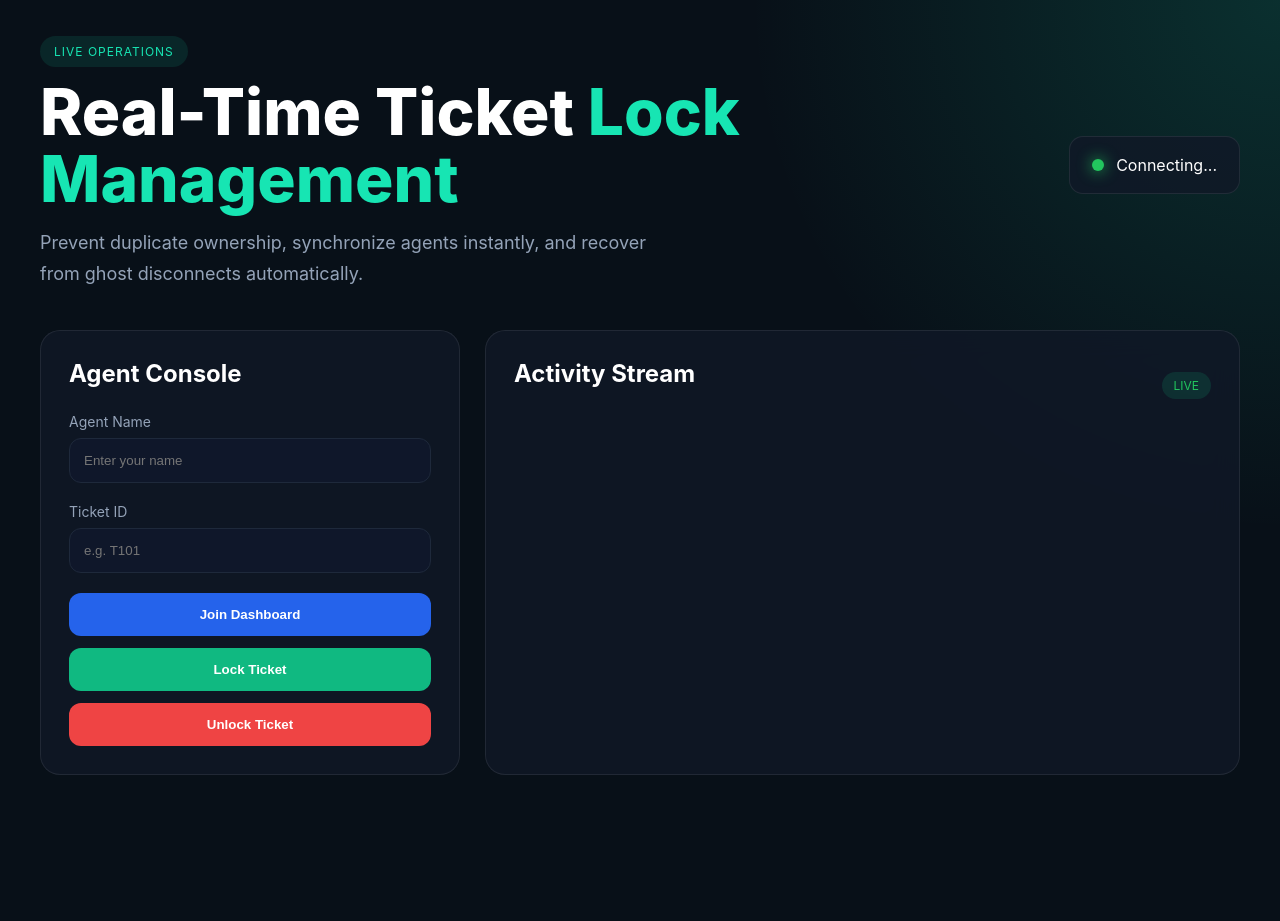
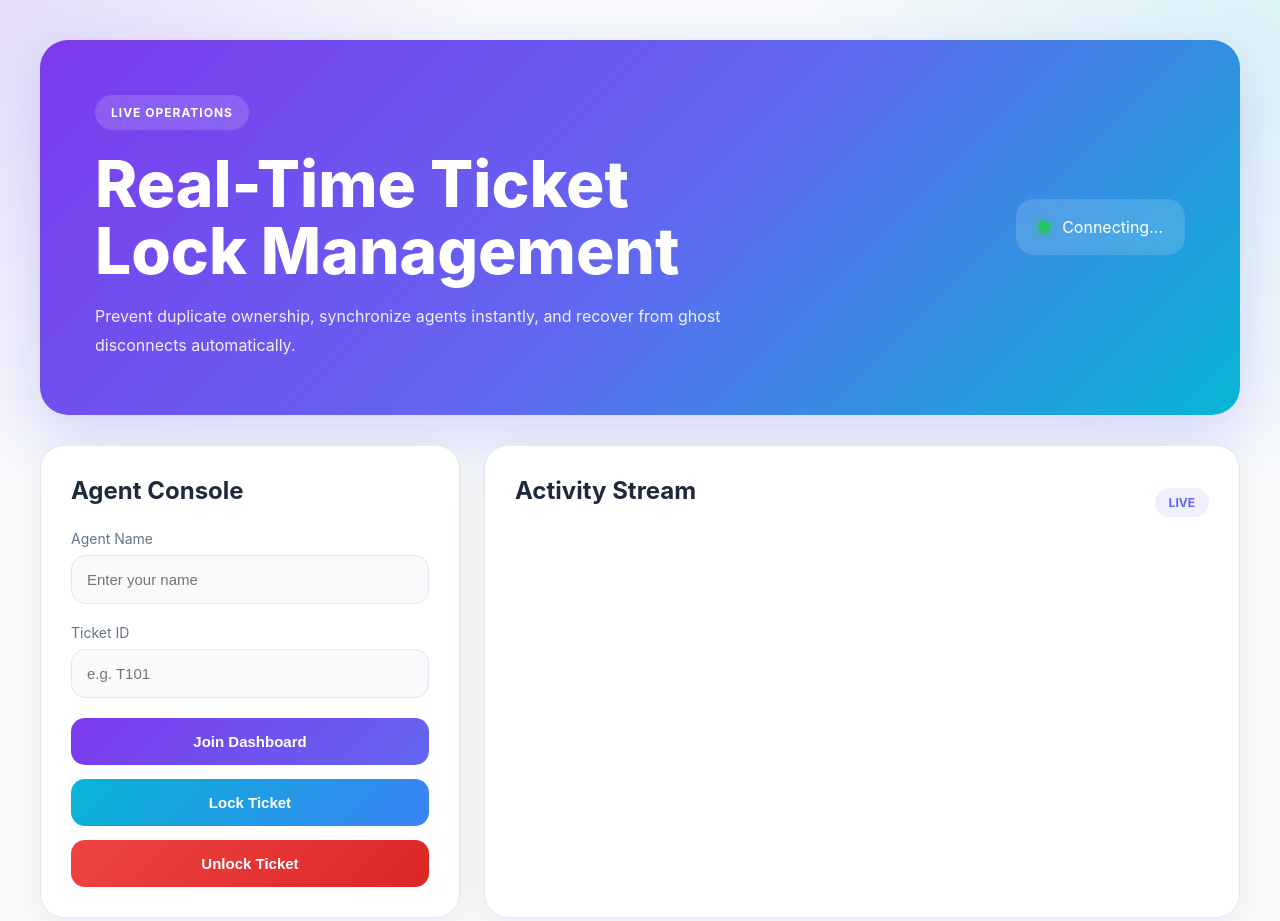
Before and after one commit to Hemlata-Chauhan/live-ops-helpdesk, a plain HTML site: page live-ops-helpdesk-frontend/index.html in a window 1280 px wide. Before the commit the page ends 815 px from the top, so only its background shows below. Drawn offline with nearby package versions, Linux system fonts and the light colour scheme.

Commit message:
Upadated UI

```diff
--- a/live-ops-helpdesk-backend/server.js
+++ b/live-ops-helpdesk-backend/server.js
@@ -6,7 +6,7 @@ const cors = require("cors");
 const app = express();
 
 const FRONTEND_URL =
-    "https://live-ops-helpdesk-git-main-hemlatas-projects-fc46debc.vercel.app";
+    "https://live-ops-helpdesk-zeta.vercel.app";
 
 app.use(
     cors({
--- a/live-ops-helpdesk-frontend/css/styles.css
+++ b/live-ops-helpdesk-frontend/css/styles.css
@@ -5,64 +5,109 @@
 }
 
 :root {
-    --bg: #081018;
-    --card: rgba(17, 24, 39, 0.8);
-    --border: rgba(255, 255, 255, 0.08);
 
-    --text: #ffffff;
-    --muted: #94a3b8;
+    --primary:
+        linear-gradient(135deg,
+            #7c3aed,
+            #6366f1,
+            #06b6d4);
 
-    --primary: #17e5b3;
-    --primary-dark: #10b981;
+    --purple: #7c3aed;
+    --blue: #6366f1;
+    --cyan: #06b6d4;
+
+    --text: #1e293b;
+    --muted: #64748b;
+
+    --white: #ffffff;
+
+    --success: #16a34a;
+    --danger: #dc2626;
+
+    --border: #e2e8f0;
 }
 
+
 body {
-    background:
-        radial-gradient(circle at top right,
-            rgba(23, 229, 179, 0.15),
-            transparent 35%),
-        #081018;
+
+    font-family:
+        Inter,
+        "Segoe UI",
+        sans-serif;
+
+    min-height: 100vh;
 
     color: var(--text);
 
-    font-family:
-        Inter,
-        Segoe UI,
-        sans-serif;
+    background:
+        radial-gradient(circle at top left,
+            rgba(124, 58, 237, .15),
+            transparent 30%),
 
-    min-height: 100vh;
+        radial-gradient(circle at top right,
+            rgba(6, 182, 212, .12),
+            transparent 30%),
+
+        #f8fafc;
+
     padding: 40px;
 }
+
+
 
 .container {
     max-width: 1400px;
     margin: auto;
 }
 
+
 .hero {
+
+    background:
+        linear-gradient(135deg,
+            #7c3aed,
+            #6366f1,
+            #06b6d4);
+
+    border-radius: 28px;
+
+    padding: 55px;
+
     display: flex;
     justify-content: space-between;
     align-items: center;
 
-    margin-bottom: 40px;
+    margin-bottom: 30px;
+
+    box-shadow:
+        0 20px 60px rgba(99, 102, 241, .25);
 }
 
 .badge {
-    background: rgba(23, 229, 179, .1);
 
-    color: var(--primary);
+    display: inline-block;
 
-    padding: 8px 14px;
+    background:
+        rgba(255, 255, 255, .15);
 
-    border-radius: 50px;
+    color: white;
+
+    padding: 10px 16px;
+
+    border-radius: 999px;
 
     font-size: 12px;
+
+    font-weight: 700;
 
     letter-spacing: 1px;
 }
 
 .hero h1 {
-    margin-top: 18px;
+
+    margin-top: 20px;
+
+    color: white;
 
     font-size: 4rem;
 
@@ -72,76 +117,97 @@ body {
 }
 
 .hero h1 span {
-    color: var(--primary);
+    display: block;
 }
 
 .hero p {
-    margin-top: 16px;
+
+    margin-top: 18px;
+
+    color:
+        rgba(255, 255, 255, .9);
 
     max-width: 650px;
 
-    color: var(--muted);
-
-    font-size: 18px;
-
-    line-height: 1.7;
+    line-height: 1.8;
 }
 
+
+
 .status-card {
+
+    background:
+        rgba(255, 255, 255, .15);
+
+    backdrop-filter:
+        blur(10px);
+
+    color: white;
+
+    padding: 18px 22px;
+
+    border-radius: 18px;
+
     display: flex;
     align-items: center;
     gap: 12px;
-
-    padding: 18px 22px;
-
-    border-radius: 14px;
-
-    background: var(--card);
-
-    border: 1px solid var(--border);
 }
 
 .status-dot {
+
     width: 12px;
     height: 12px;
 
+    border-radius: 50%;
+
     background: #22c55e;
 
-    border-radius: 50%;
-
     box-shadow:
-        0 0 15px #22c55e;
+        0 0 12px #22c55e;
 }
 
+
 .dashboard-grid {
+
     display: grid;
-    grid-template-columns: 420px 1fr;
-    gap: 25px;
+
+    grid-template-columns:
+        420px 1fr;
+
+    gap: 24px;
 }
+
 
 .control-panel,
 .logs-panel {
-    background: var(--card);
 
-    backdrop-filter: blur(14px);
+    background: white;
+
+    border-radius: 24px;
+
+    padding: 30px;
 
     border: 1px solid var(--border);
 
-    border-radius: 20px;
-
-    padding: 28px;
+    box-shadow:
+        0 10px 40px rgba(15, 23, 42, .06);
 }
 
 .control-panel h2,
 .logs-panel h2 {
+
     margin-bottom: 25px;
+
+    font-size: 1.5rem;
 }
+
 
 .field {
     margin-bottom: 20px;
 }
 
 .field label {
+
     display: block;
 
     margin-bottom: 8px;
@@ -152,68 +218,95 @@ body {
 }
 
 .field input {
+
     width: 100%;
 
-    padding: 14px;
+    padding: 15px;
 
-    background: #0f172a;
+    border-radius: 14px;
 
-    border: 1px solid #1e293b;
+    border: 1px solid var(--border);
+
+    background: #f8fafc;
+
+    font-size: 15px;
+}
+
+.field input:focus {
+
+    outline: none;
+
+    border-color: var(--blue);
+
+    box-shadow:
+        0 0 0 4px rgba(99, 102, 241, .15);
+}
+
+
+.button-group {
+
+    display: flex;
+    flex-direction: column;
+
+    gap: 14px;
+}
+
+button {
+
+    border: none;
 
     color: white;
 
-    border-radius: 12px;
-}
+    padding: 15px;
 
-.field input:focus {
-    outline: none;
+    border-radius: 14px;
 
-    border-color: var(--primary);
+    font-size: 15px;
 
-    box-shadow:
-        0 0 0 3px rgba(23, 229, 179, .15);
-}
-
-.button-group {
-    display: flex;
-    flex-direction: column;
-    gap: 12px;
-}
-
-button {
-    border: none;
-
-    padding: 14px;
-
-    border-radius: 12px;
+    font-weight: 700;
 
     cursor: pointer;
 
-    font-weight: 600;
-
-    transition: .3s;
+    transition: .25s;
 }
 
-#joinBtn {
-    background: #2563eb;
-    color: white;
+button:hover {
+
+    transform:
+        translateY(-2px);
+
+    filter: brightness(1.05);
 }
 
+
+#joinBtn {
+
+    background:
+        linear-gradient(135deg,
+            #7c3aed,
+            #6366f1);
+}
+
+
 #lockBtn {
-    background: #10b981;
-    color: white;
+
+    background:
+        linear-gradient(135deg,
+            #06b6d4,
+            #3b82f6);
 }
 
 #unlockBtn {
-    background: #ef4444;
-    color: white;
+
+    background:
+        linear-gradient(135deg,
+            #ef4444,
+            #dc2626);
 }
 
-button:hover {
-    transform: translateY(-2px);
-}
 
 .panel-header {
+
     display: flex;
     justify-content: space-between;
     align-items: center;
@@ -222,40 +315,71 @@ button:hover {
 }
 
 .live-pill {
-    background: rgba(16, 185, 129, .15);
 
-    color: #22c55e;
+    background:
+        rgba(99, 102, 241, .1);
 
-    padding: 6px 12px;
+    color: var(--blue);
 
-    border-radius: 50px;
+    padding: 7px 14px;
+
+    border-radius: 999px;
 
     font-size: 12px;
+
+    font-weight: 700;
 }
 
 #logs {
+
     list-style: none;
 
-    max-height: 550px;
+    max-height: 600px;
 
     overflow-y: auto;
 }
 
 #logs li {
-    background: rgba(255, 255, 255, .04);
 
-    border: 1px solid rgba(255, 255, 255, .05);
+    background:
+        #f8fafc;
 
-    border-left: 4px solid var(--primary);
+    border:
+        1px solid #e2e8f0;
+
+    border-left:
+        4px solid #6366f1;
+
+    border-radius: 12px;
 
     padding: 14px;
 
     margin-bottom: 12px;
-
-    border-radius: 10px;
 }
 
-@media(max-width: 900px) {
+
+.success {
+    border-left-color: #22c55e !important;
+}
+
+.warning {
+    border-left-color: #06b6d4 !important;
+}
+
+.error {
+    border-left-color: #ef4444 !important;
+}
+
+.info {
+    border-left-color: #6366f1 !important;
+}
+
+
+@media (max-width: 900px) {
+
+    body {
+        padding: 20px;
+    }
 
     .dashboard-grid {
         grid-template-columns: 1fr;
@@ -263,26 +387,11 @@ button:hover {
 
     .hero {
         flex-direction: column;
-        gap: 20px;
         align-items: flex-start;
+        gap: 25px;
     }
 
     .hero h1 {
-        font-size: 2.8rem;
+        font-size: 2.7rem;
     }
 }
-.success {
-    border-left-color: #22c55e !important;
-}
-
-.warning {
-    border-left-color: #f59e0b !important;
-}
-
-.error {
-    border-left-color: #ef4444 !important;
-}
-
-.info {
-    border-left-color: #3b82f6 !important;
-}
```
Also changed, not shown: README.md.
